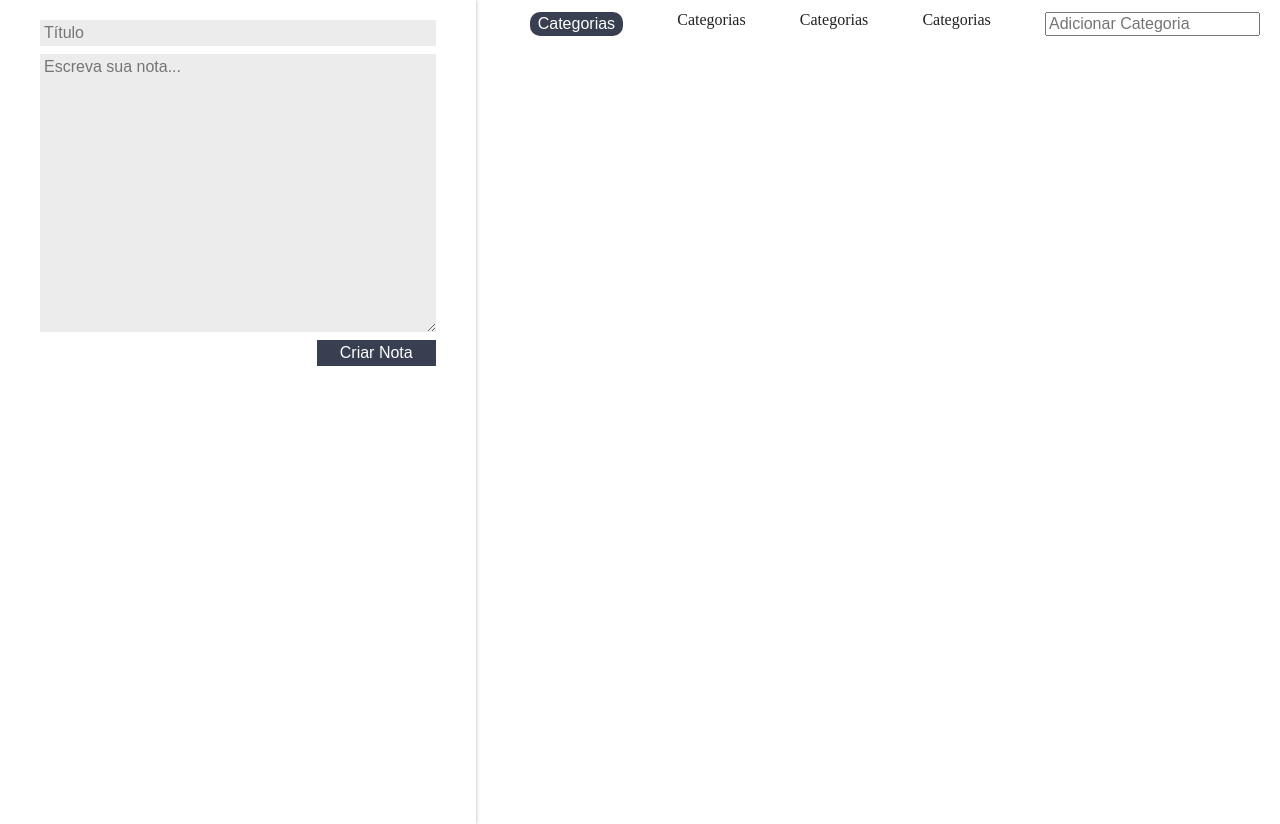
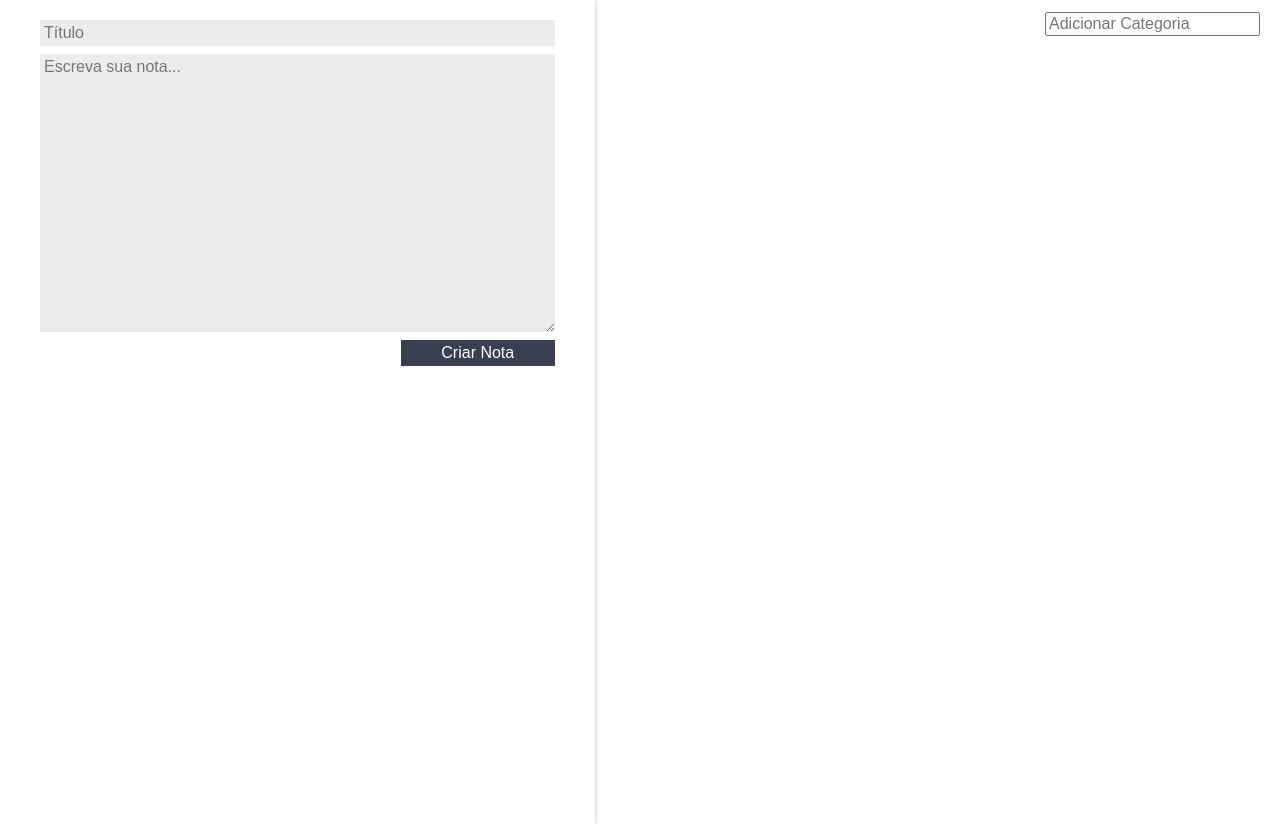
Before and after one commit to thaisascastro/react-alura, a React (Create React App) app in the folder ceep/: page / in a window 1280 px wide. Built offline with nearby package versions, Linux system fonts and the light colour scheme.

Commit message:
add novas categorias e mapeando com state

```diff
--- a/ceep/src/App.js
+++ b/ceep/src/App.js
@@ -10,6 +10,7 @@ class App extends Component {
 
     this.state = {
       notas: [],
+      categorias: [],
     };
   }
 
@@ -19,6 +20,12 @@ class App extends Component {
     const novoEstado = {
       notas: novoArrayNotas,
     };
+    this.setState(novoEstado);
+  }
+
+  adicionarCategorias(nomeCategorias) {
+    const novoArrayCategorias = [...this.state.categorias, nomeCategorias];
+    const novoEstado = { ...this.state, categorias: novoArrayCategorias };
     this.setState(novoEstado);
   }
 
@@ -33,7 +40,10 @@ class App extends Component {
       <section className="conteudo">
         <FormularioCadastro criarNota={this.criarNota.bind(this)} />
         <main className="conteudo-principal">
-          <ListaDeCategorias />
+          <ListaDeCategorias
+            adicionarCategorias={this.adicionarCategorias.bind(this)}
+            categorias={this.state.categorias}
+          />
           <ListaDeNotas
             apagarNota={this.deletarNota.bind(this)}
             notas={this.state.notas}
--- a/ceep/src/components/ListaDeCategorias/ListaDeCategorias.jsx
+++ b/ceep/src/components/ListaDeCategorias/ListaDeCategorias.jsx
@@ -5,16 +5,21 @@ class ListaDeCategorias extends Component {
 
   _handleEventoInput(e) {
     console.log(e)
+
+    if(e.key == "Enter") {
+      let valorCategorias = e.target.value;
+
+      this.props.adicionarCategorias(valorCategorias);
+    }
   }
 
   render() {
     return (
       <section className="lista-categorias">
       <ul className="lista-categorias_lista">
-        <li className="lista-categorias_item">Categorias</li>
-        <li>Categorias</li>
-        <li>Categorias</li>
-        <li>Categorias</li>
+        {this.props.categorias.map((categorias, index) => {
+          return <li key={index} className="lista-categorias_item">{categorias}</li>
+        })}
       </ul>
       <input type="text"
       className="lista-categorias_input"
```
